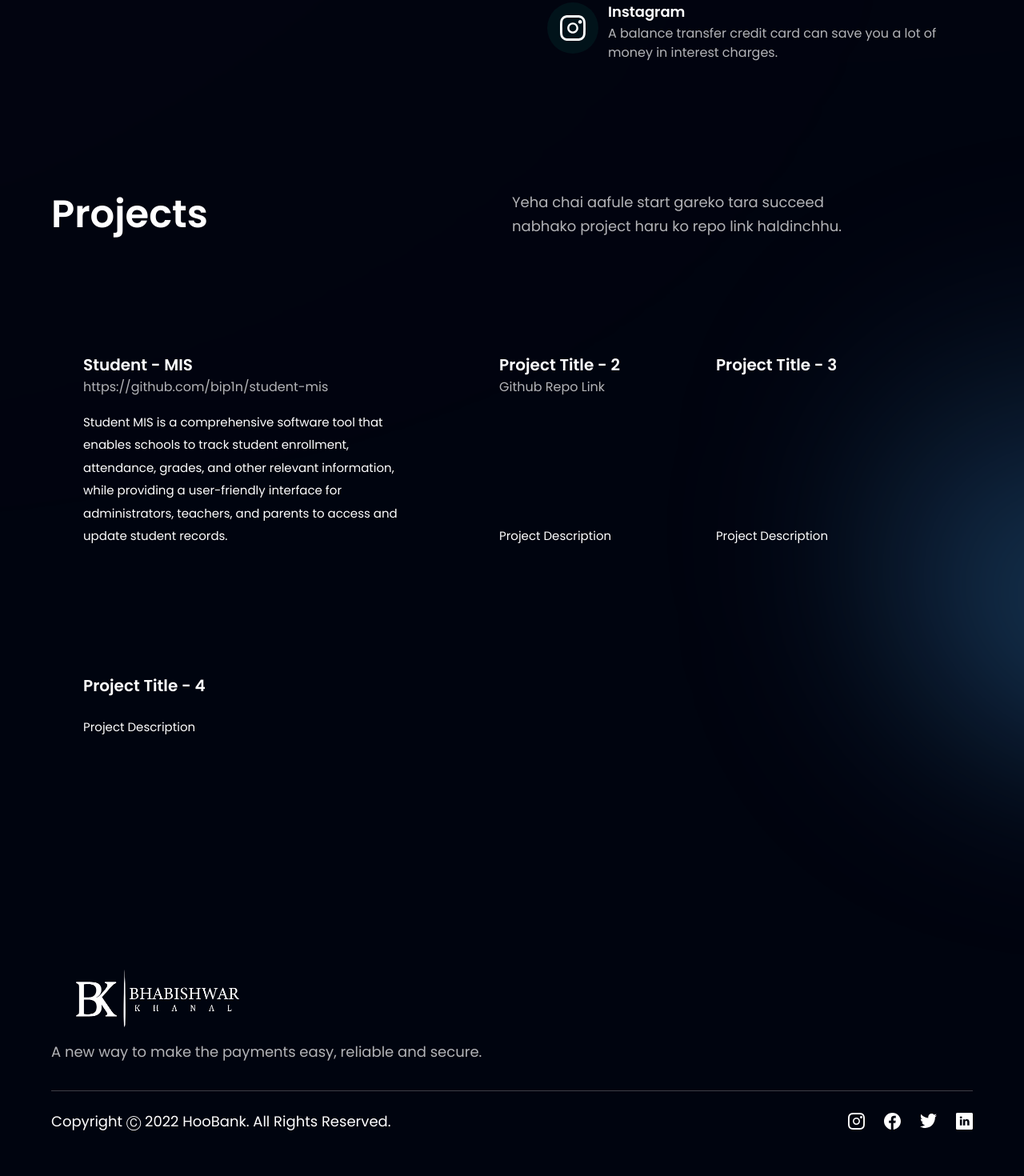
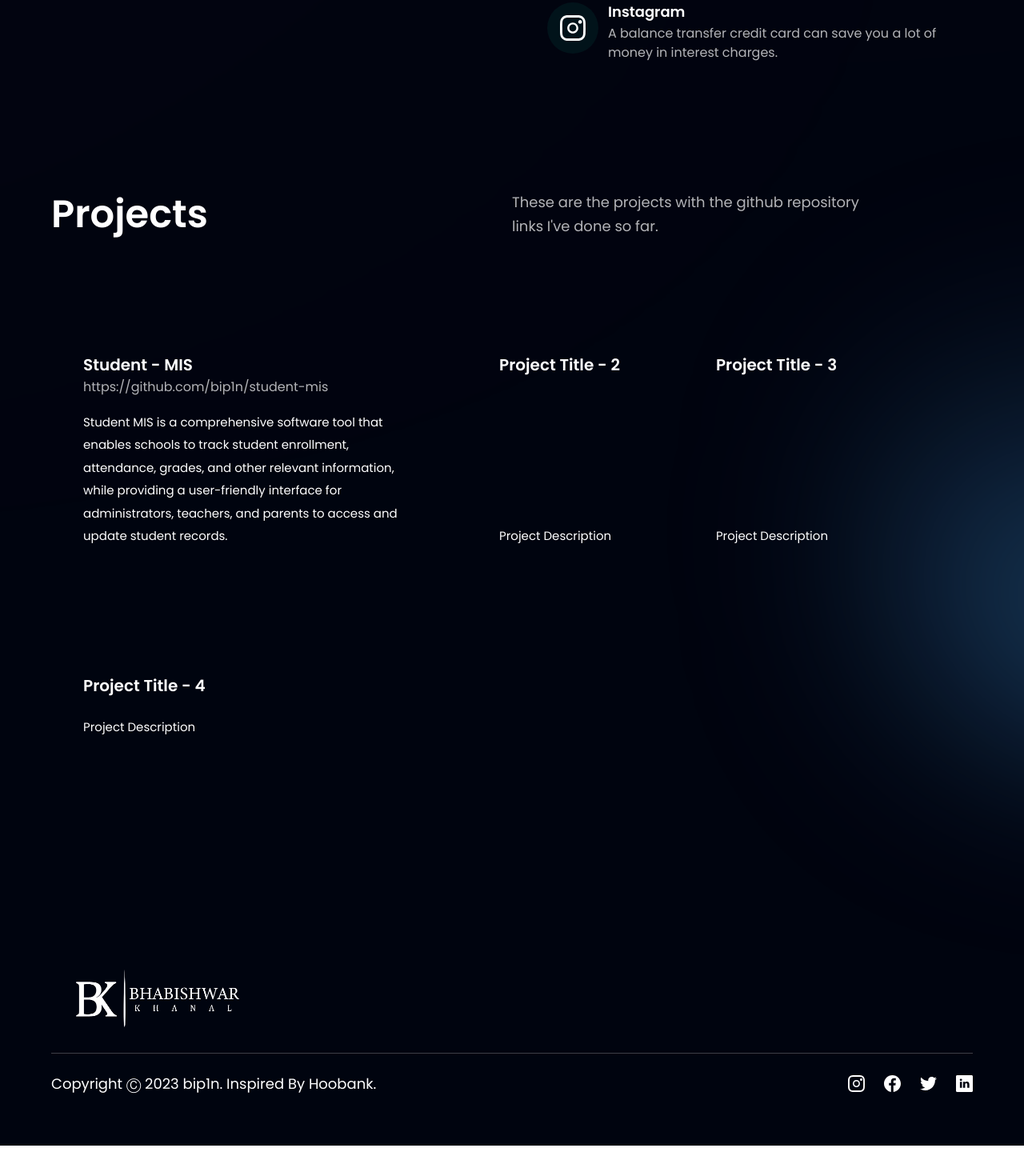
Before and after one commit to bip1n/Personal-Portfolio, a React (Vite) app: page / in a window 1280 px wide. Shown: the part 1559-3029 px from the top of the page at 80% size. After the commit the page ends 2991 px from the top, so only its background shows below. Built offline with nearby package versions, Linux system fonts and the light colour scheme.

Commit message:
Modified Project Cards

```diff
--- a/src/components/Footer.jsx
+++ b/src/components/Footer.jsx
@@ -11,15 +11,13 @@ const Footer = () => (
           alt="hoobank"
           className="w-[266px] h-[72.14px] object-contain"
         />
-        <p className={`${styles.paragraph} mt-4 max-w-[7002px]`}>
-          A new way to make the payments easy, reliable and secure.
-        </p>
+
       </div>
     </div>
 
     <div className="w-full flex justify-between items-center md:flex-row flex-col pt-6 border-t-[1px] border-t-[#3F3E45]">
       <p className="font-poppins font-normal text-center text-[18px] leading-[27px] text-white">
-        Copyright Ⓒ 2022 HooBank. All Rights Reserved.
+        Copyright Ⓒ 2023  bip1n. Inspired By <a href="https://online-payment-react-website.vercel.app/" target="_blank">Hoobank</a>.
       </p>
 
       <div className="flex flex-row md:mt-0 mt-6">
--- a/src/components/Projects.jsx
+++ b/src/components/Projects.jsx
@@ -11,7 +11,7 @@ const Testimonials = () => (
         Projects <br className="sm:block hidden" /> </h2>
       <div className="w-full md:mt-0 mt-6">
         <p className={`${styles.paragraph} text-left max-w-[450px]`}>
-            Yeha chai aafule start gareko tara succeed nabhako project haru ko repo link haldinchhu.
+            These are the projects with the github repository links I've done so far.
         </p>
       </div>
     </div>
--- a/src/constants/index.js
+++ b/src/constants/index.js
@@ -62,19 +62,19 @@ export const feedback = [
     id: "feedback-2",
     content:"Project Description",
     name: "Project Title - 2",
-    link: "Github Repo Link",
+    link: "",
   },
   {
     id: "feedback-3",
     content:"Project Description",
     name: "Project Title - 3",
-    title: "Github Repo Link",
+    link: "",
   },
   {
     id: "feedback-4",
     content:"Project Description",
     name: "Project Title - 4",
-    title: "Github Repo Link",
+    link: "",
   },
 ];
 
```
